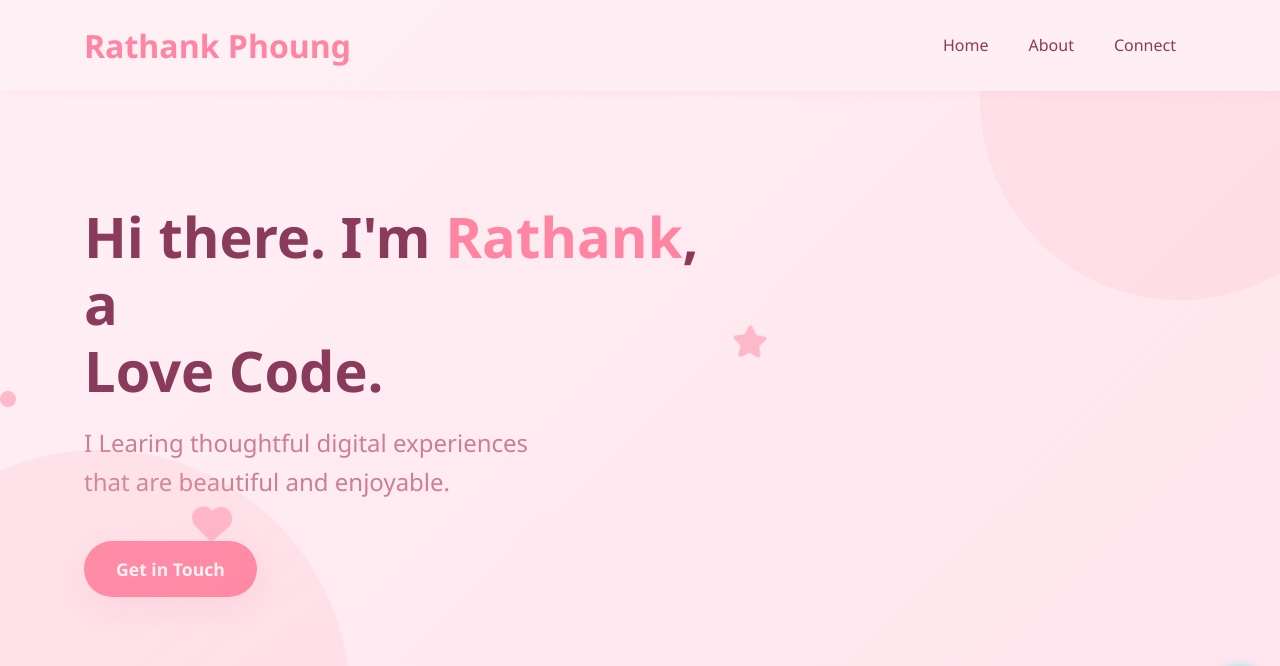
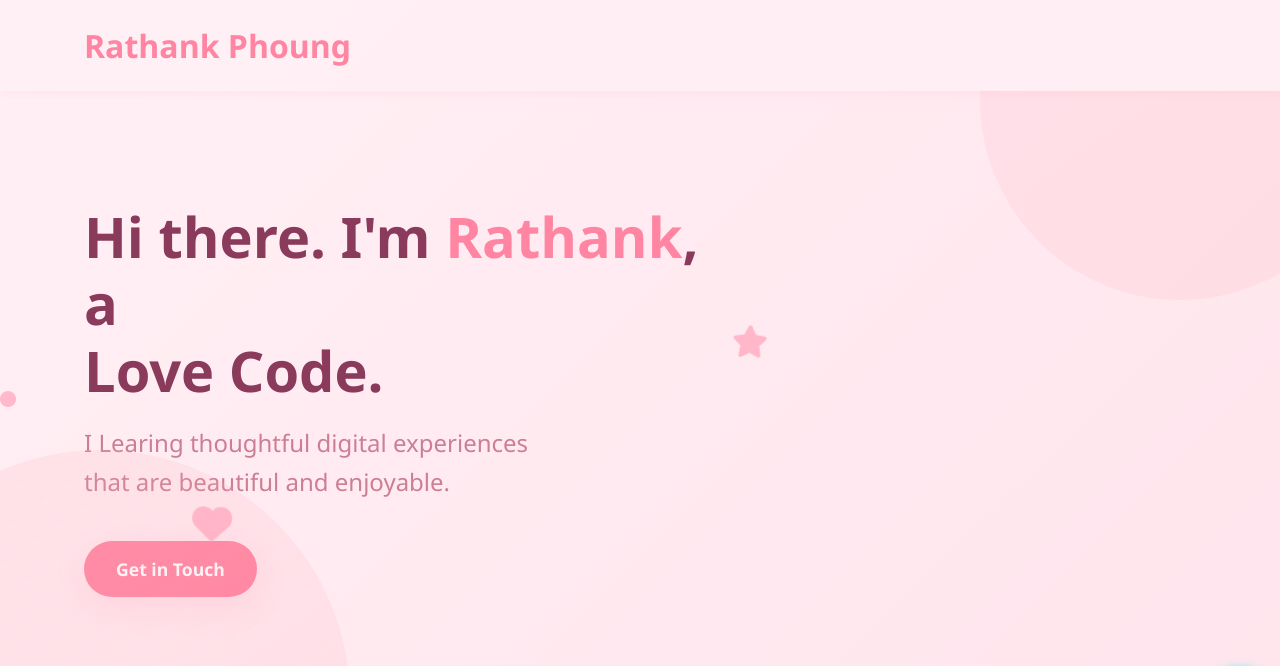
Before and after one commit to Rathank-Dev/Rathankphuong, a plain HTML site: page index.html in a window 1280 px wide. Shown: the top 666 px of the page. Drawn offline with Linux system fonts and the light colour scheme.

Commit message:
Update index.html

```diff
--- a/index.html
+++ b/index.html
@@ -637,12 +637,6 @@
             <button class="hamburger" id="hamburger">
                 <i class="fas fa-bars"></i>
             </button>
-
-            <ul class="nav-menu" id="nav-menu">
-                <li><a href="#home" class="nav-link">Home</a></li>
-                <li><a href="#about" class="nav-link">About</a></li>
-                <li><a href="#connect" class="nav-link">Connect</a></li>
-            </ul>
         </div>
     </header>
 
```
